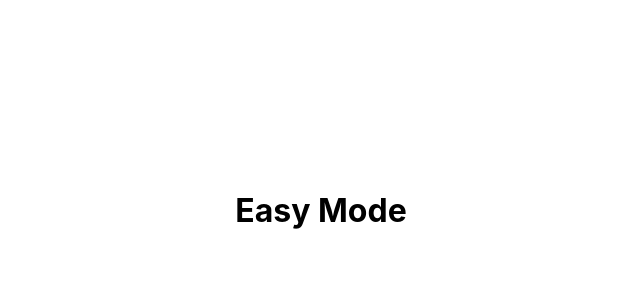
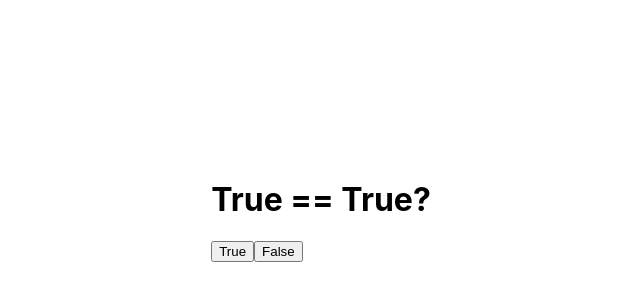
Before and after one commit to JacobBotha/Combatting-Fake-News, a Next.js app: page /play/solo/easy in a window 1280 px wide. Shown: the part 190-490 px from the top of the page, without its empty margins (319-959 px from the left). Built offline with nearby package versions, Linux system fonts and the light colour scheme.

Commit message:
Added Countdown component Added Question component Added AnswerButton component

```diff
--- /dev/null
+++ b/components/button/answer_button.js
@@ -0,0 +1,9 @@
+
+
+export default function AnswerButton(props) {
+    return (
+        <button onClick={props.onClick}>
+            {props.label}
+        </button>
+    );
+}
--- /dev/null
+++ b/components/count_down.js
@@ -0,0 +1,45 @@
+import React from 'react';
+
+// Counts down from 3, calls props.countDownDone when finished.
+export default class CountDown extends React.Component {
+    constructor(props) {
+        super(props);
+        this.state = { seconds: 3 };
+        this.timer = 0;
+        this.startTimer = this.startTimer.bind(this);
+        this.countDown = this.countDown.bind(this);
+    }
+
+    startTimer() {
+        if (this.timer == 0 && this.state.seconds > 0) {
+            this.timer = setInterval(this.countDown, 1000);
+        }
+    }
+
+    countDown() {
+        // Remove one second, set state so a re-render happens.
+        this.setState(prevState => ({
+            seconds: prevState.seconds -1
+          }));
+
+
+        // Check if we're past zero.
+        if (this.state.seconds == -1) {
+            clearInterval(this.timer);
+            this.props.countdownDone();
+        }
+    }
+
+    componentDidMount() {
+        this.startTimer()
+    }
+
+    render() {
+        return (
+            // Once timer hits 0 show 'go!' instead
+            <div>
+                {this.state.seconds <= 0 ? 'Go!' :  this.state.seconds}
+            </div>
+        );
+    }
+}
--- /dev/null
+++ b/components/question.js
@@ -0,0 +1,59 @@
+import { Fragment } from "react";
+import AnswerButton from "./button/answer_button";
+import React from 'react';
+
+
+class Question extends React.Component {
+    constructor(props) {
+        super(props);
+        /**
+         * String : Question
+         * Answer[] : Answers
+        */
+        this.CorrectAnswer = this.CorrectAnswer.bind(this);
+        this.WrongAnswer = this.WrongAnswer.bind(this);
+    }
+
+    CorrectAnswer() {
+        console.log(true)
+        //next Question
+    }
+
+    WrongAnswer() {
+        console.log(false)
+        //next Question
+    }
+
+    render() {
+        // Hard coded answers for now
+        const answers = [new Answer('True', true), new Answer('False', false)];
+
+        // Generate a sequence of answer buttons
+        const ansButtons = answers.map((answer) =>
+            <AnswerButton label={answer.text}
+                onClick={answer.isCorrect ? this.CorrectAnswer : this.WrongAnswer} />
+        );
+
+        return (
+            <div>
+                <div>
+                    <h1>{this.props.question}</h1>
+                </div>
+                <div>
+                    {ansButtons}
+                </div>
+            </div>);
+    }
+}
+
+class Answer {
+    text;
+    isCorrect;
+
+    constructor(text, isCorrect) {
+        this.text = text;
+        this.isCorrect = isCorrect;
+    }
+}
+
+export default Question;
--- a/pages/play/solo/easy.js
+++ b/pages/play/solo/easy.js
@@ -1,11 +1,29 @@
-import Head from 'next/head'
-import Image from 'next/image'
+import React from 'react';
+import CountDown from '../../../components/count_down';
+import Question from '../../../components/question';
 import styles from '../../../styles/Home.module.css'
 
-export default function SoloEasy() {
-  return (
-    <div className={styles.container}>
-        <h1>Easy Mode</h1>
-    </div>
-  )
+export default class SoloQuiz extends React.Component {
+
+  constructor(props) {
+    super(props);
+    this.state = {countdownDone: false };
+
+    this.setCountdownDone = this.setCountdownDone.bind(this);
+  }
+
+  setCountdownDone() {
+    this.setState({ countdownDone: true });
+  };
+
+  render() {
+    return (
+      <div className={styles.container}>
+        {!this.state.countdownDone
+          ? <CountDown countdownDone={this.setCountdownDone} />
+          : <div> <Question question={'True == True?'}/> </div>
+        }
+      </div>
+    );
+  }
 }
```
